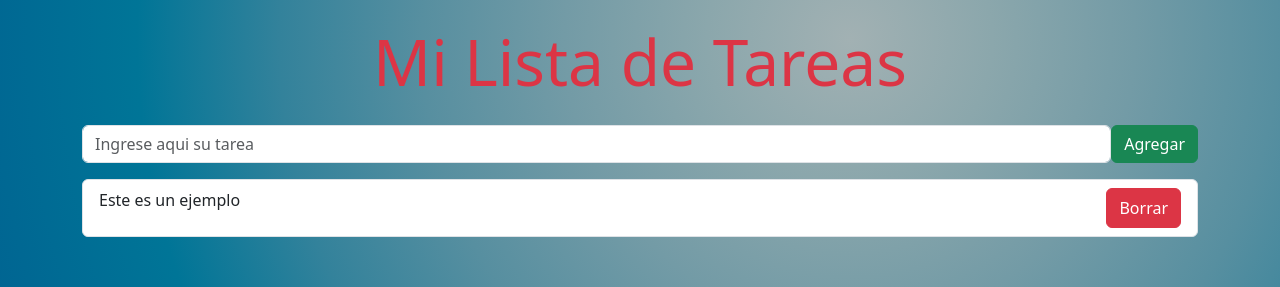
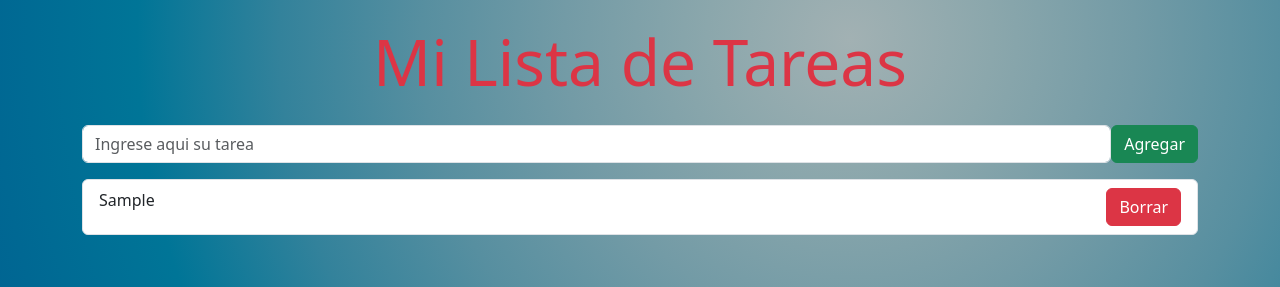
Before and after one commit to NicoAlmiron/tpReactEjercicio-4, a React (Vite) app: page / in a window 1280 px wide. Both pictures are taken after typing "Sample" into the empty fields and a click on the button "Agregar". Shown: the top 287 px of the page. Built offline with nearby package versions, Linux system fonts and the light colour scheme.

Commit message:
se mandaron props de Formulario tarea a ListaTareas, tmabien se mapeo el prop y se mostro en lista las tareas con otro props de ListaTarea a ItemTarea

```diff
--- a/src/components/FormularioTareas.jsx
+++ b/src/components/FormularioTareas.jsx
@@ -4,7 +4,7 @@ import ListaTareas from "./ListaTareas";
 
 const FormularioTareas = () => {
   const [tarea, setTarea] = useState("");
-  const [listaTareas, setlistaTareas] = useState("");
+  const [listaTareas, setlistaTareas] = useState([]);
 
   const handleSubmit = (e) => {
     e.preventDefault();
@@ -27,7 +27,7 @@ const FormularioTareas = () => {
             Agregar
           </Button>
         </Form.Group>
-        <ListaTareas></ListaTareas>
+        <ListaTareas paqueteTareas={listaTareas}></ListaTareas>
       </Form>
     </>
   );
--- a/src/components/ItemTarea.jsx
+++ b/src/components/ItemTarea.jsx
@@ -1,10 +1,10 @@
 import React from "react";
 import { Button, ListGroup } from "react-bootstrap";
 
-const ItemTarea = () => {
+const ItemTarea = ({ nombreTarea }) => {
   return (
     <ListGroup.Item className="d-flex justify-content-between">
-      <p>Este es un ejemplo</p>
+      {nombreTarea}
       <Button variant="danger">Borrar</Button>
     </ListGroup.Item>
   );
--- a/src/components/ListaTareas.jsx
+++ b/src/components/ListaTareas.jsx
@@ -2,10 +2,12 @@ import React from "react";
 import { ListGroup } from "react-bootstrap";
 import ItemTarea from "./ItemTarea";
 
-const ListaTareas = () => {
+const ListaTareas = ({ paqueteTareas }) => {
   return (
     <ListGroup>
-      <ItemTarea></ItemTarea>
+      {paqueteTareas.map((tarea, i) => (
+        <ItemTarea key={i} nombreTarea={tarea} />
+      ))}
     </ListGroup>
   );
 };
```
